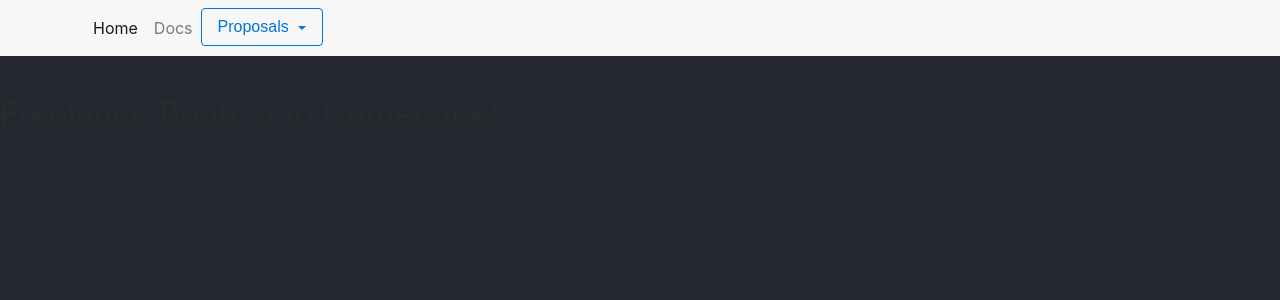
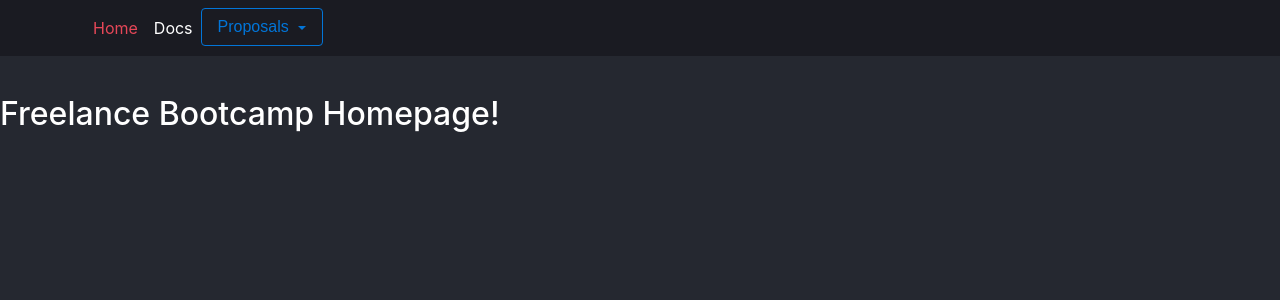
Before and after one commit to iSarCasm/freelance-fe, an Angular app: page /home in a window 1280 px wide. Shown: the top 300 px of the page. Built offline with nearby package versions, Linux system fonts and the light colour scheme.

Commit message:
More app styles

```diff
--- a/src/app/app.component.css
+++ b/src/app/app.component.css
@@ -1,3 +1,27 @@
 .app-body{
   margin-top: 40px;
 }
+
+.nav-styles {
+  background-color: #1a1b22;
+}
+
+.nav-styles a {
+  color: white;
+}
+
+.nav-styles a:hover {
+  color: #c9c9c9;
+}
+
+.nav-styles .active {
+  color: #e64758 ;
+}
+
+.dropdown-links a {
+  color: #1a1b22;
+}
+
+.dropdown-links a:hover {
+  color: #252830;
+}
--- a/src/app/app.component.html
+++ b/src/app/app.component.html
@@ -1,4 +1,4 @@
-<nav class="navbar navbar-toggleable-md navbar-fixed-top navbar-light bg-faded">
+<nav class="navbar navbar-toggleable-md navbar-fixed-top navbar-light bg-faded nav-styles">
   <div class="container">
     <ul class="navbar-nav">
       <li class="nav-item">
--- a/src/styles.css
+++ b/src/styles.css
@@ -3,6 +3,6 @@
   background-color: #252830;
 }
 
-.headline {
+h1, h2, h3, h4, h5, h6 {
   color: white;
 }
```
